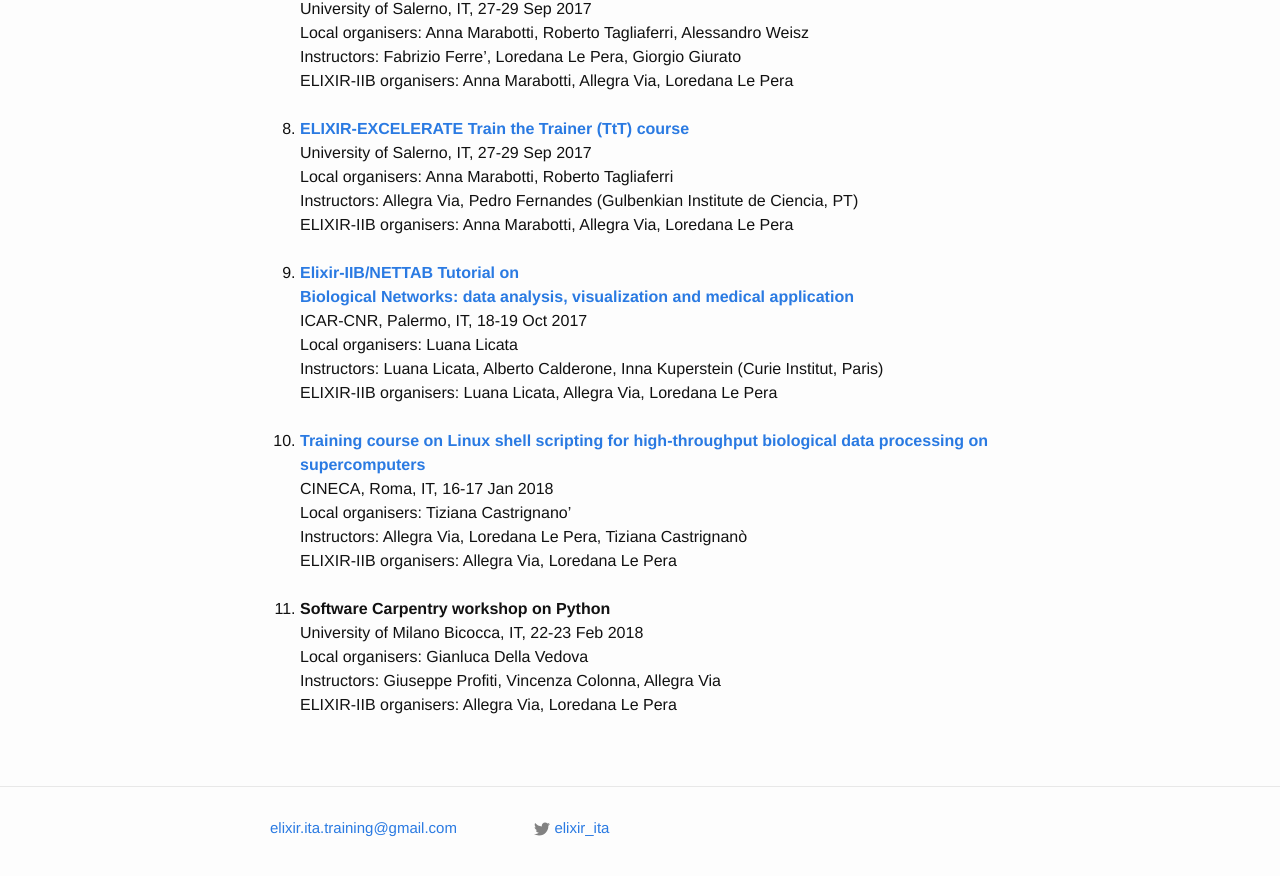
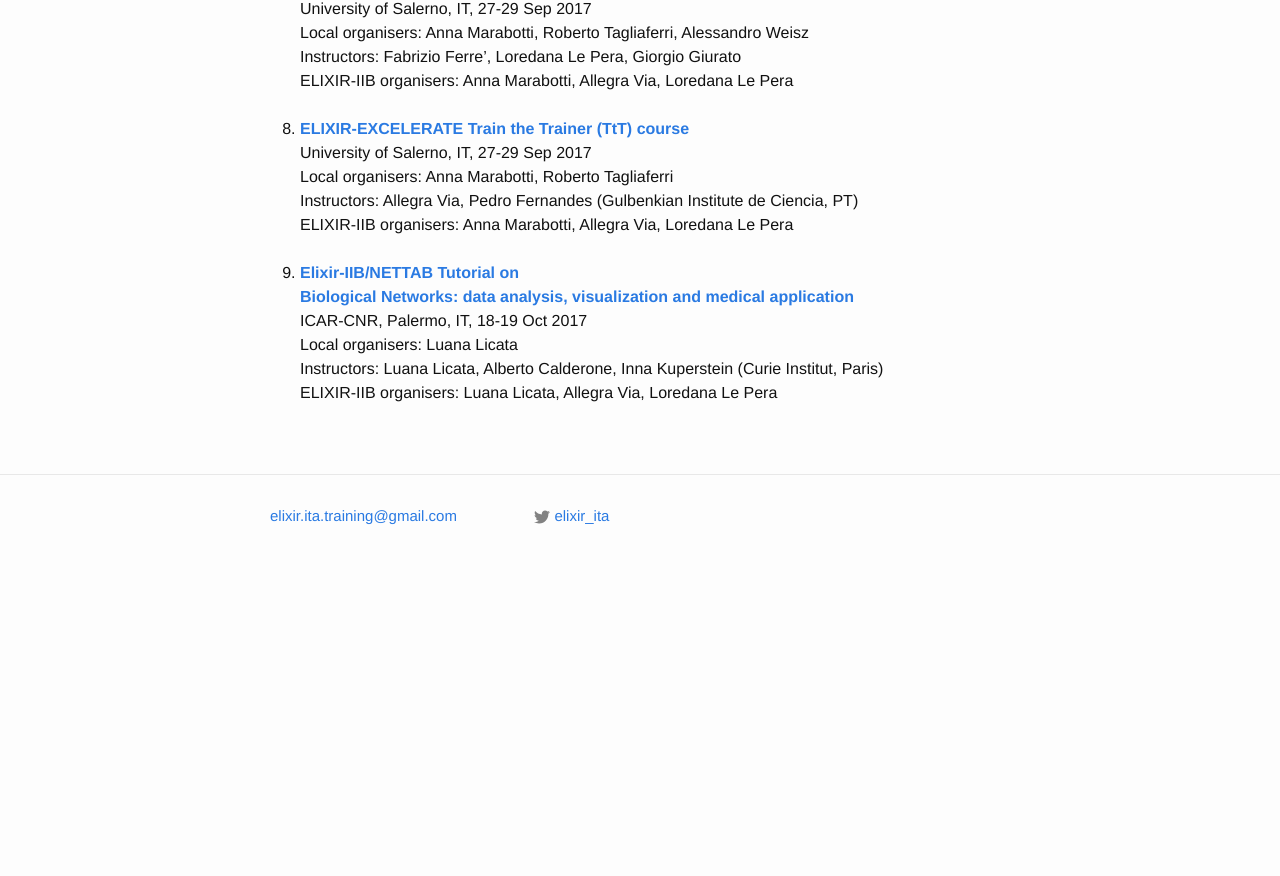
Before and after one commit to ELIXIR-IIB-training/website, a Jekyll site: the page built from programme2017/index.html, in a window 1280 px wide and 900 px high, scrolled down 1366 px. Shown: the top 876 px of the window. Built offline with Jekyll 4.4.1, drawn with Linux system fonts in a browser that asks for light colours; after the commit the page ends 1954 px from its top, so only the background shows below that.

Commit message:
Remove courses 2018

```diff
--- a/programme2017/index.html
+++ b/programme2017/index.html
@@ -88,20 +88,6 @@ Organisers: Vincenza Colonna, Chiara Batini, Allegra Via</li>
 	Instructors: Luana Licata, Alberto Calderone, Inna Kuperstein (Curie Institut, Paris)<br>
 	ELIXIR-IIB organisers: Luana Licata, Allegra Via, Loredana Le Pera
         </li>
-	<br>
-      <li><a href="https://elixir-iib-training.github.io/website/2018/01/16/Linux-Shell-Roma.html"><b>Training course on Linux shell scripting for high-throughput biological data processing on supercomputers</b></a><br>
-	CINECA, Roma, IT, 16-17 Jan 2018<br>
-	Local organisers: Tiziana Castrignano’<br>
-	Instructors: Allegra Via, Loredana Le Pera, Tiziana Castrignanò<br>
-	ELIXIR-IIB organisers: Allegra Via, Loredana Le Pera
-	</li>
-	<br>
-	<li><b>Software Carpentry workshop on Python</b><br>
-	University of Milano Bicocca, IT, 22-23 Feb 2018<br>
-	Local organisers: Gianluca Della Vedova<br>
-	Instructors: Giuseppe Profiti, Vincenza Colonna, Allegra Via<br>
-	ELIXIR-IIB organisers: Allegra Via, Loredana Le Pera
-	</li>
       	<br>
    </ol>
 
```
